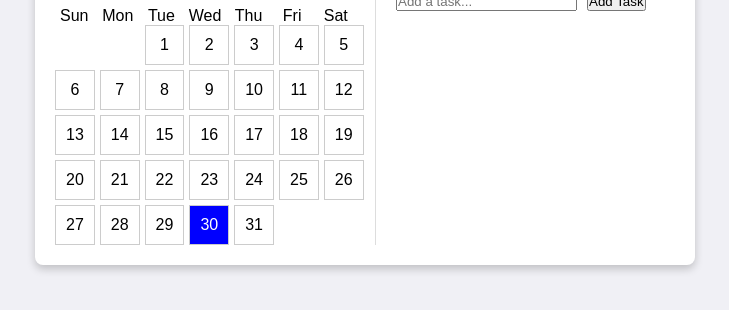
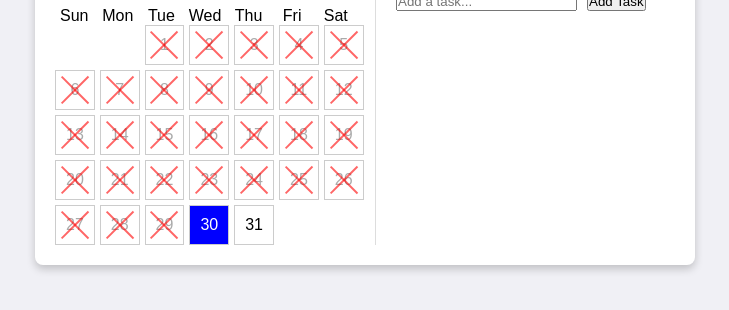
Before and after one commit to HeirBeam/NewTaskManagementWebsite, a plain HTML site: page Taskmanagement Website/index.html in a window 1280 px wide. Shown: the part 296-606 px from the top of the page, without its empty margins (275-1004 px from the left). Drawn offline with Linux system fonts and the light colour scheme.

Commit message:
Mark past dates with a cross and stop users from adding tasks to past dates

```diff
--- a/Taskmanagement Website/script.js
+++ b/Taskmanagement Website/script.js
@@ -40,6 +40,8 @@ function renderDays(year, month) {
         dayDiv.textContent = day;
         dayDiv.classList.add("day");
 
+        const date = new Date(year, month, day);
+
         // Highlight today’s date only if viewing the current month
         if (
             year === currentDate.getFullYear() &&
@@ -47,6 +49,11 @@ function renderDays(year, month) {
             day === currentDate.getDate()
         ) {
             dayDiv.classList.add("current-date");
+        }
+        // Mark past dates with a "crossed-date" class and an "X", but exclude the current date
+        else if (date < currentDate) {
+            dayDiv.classList.add("crossed-date");
+            dayDiv.innerHTML = `<span class="cross-text"></span> ${day}`;
         }
 
         // Highlight the selected date
@@ -61,12 +68,13 @@ function renderDays(year, month) {
 
         // Add click event to select the date
         dayDiv.addEventListener("click", () => {
-            selectDate(dayDiv, new Date(year, month, day));
+            selectDate(dayDiv, date);
         });
 
         daysGrid.appendChild(dayDiv);
     }
 }
+
 
 // Select a date and load tasks for that day
 function selectDate(dayElement, date) {
@@ -169,6 +177,15 @@ document.getElementById("task-input").addEventListener("keydown", (event) => {
 
 function addTask() {
     const task = taskInput.value.trim();
+
+    // Check if the selected date is in the past
+    const today = new Date();
+    today.setHours(0, 0, 0, 0); // Reset time to compare only dates
+    if (selectedDate < today) {
+        alert("You cannot add tasks for past dates."); // Optional: display an alert
+        return; // Exit the function without adding the task
+    }
+
     if (task) {
         const dateKey = getDateKey(selectedDate); // Use selectedDate for adding tasks
         tasks[dateKey] = tasks[dateKey] || [];
@@ -180,6 +197,7 @@ function addTask() {
         loadTasksForDay(dateKey); // Reload tasks for the selected day
     }
 }
+
 
 // Delete Task
 function deleteTask(dateKey, index) {
--- a/Taskmanagement Website/style.css
+++ b/Taskmanagement Website/style.css
@@ -67,6 +67,33 @@
   color: white; /* Change text color to white for better visibility */
 }
 
+.day.crossed-date {
+  position: relative;
+  color: #aaa; /* Make the date text invisible but still clickable */
+}
+
+.day.crossed-date::before,
+.day.crossed-date::after {
+  content: "";
+  position: absolute;
+  top: 50%;
+  left: 50%;
+  width: 100%;
+  height: 2px; /* Thickness of the cross lines */
+  background-color: rgba(255, 0, 0, 0.6); /* Semi-transparent red */
+  transform-origin: center;
+  pointer-events: none; /* Prevent interaction with the cross */
+}
+
+.day.crossed-date::before {
+  transform: translate(-50%, -50%) rotate(45deg); /* Diagonal line */
+}
+
+.day.crossed-date::after {
+  transform: translate(-50%, -50%) rotate(-45deg); /* Opposite diagonal line */
+}
+
+
 
   .task-manager {
     border-left: 1px solid #ddd;
```
